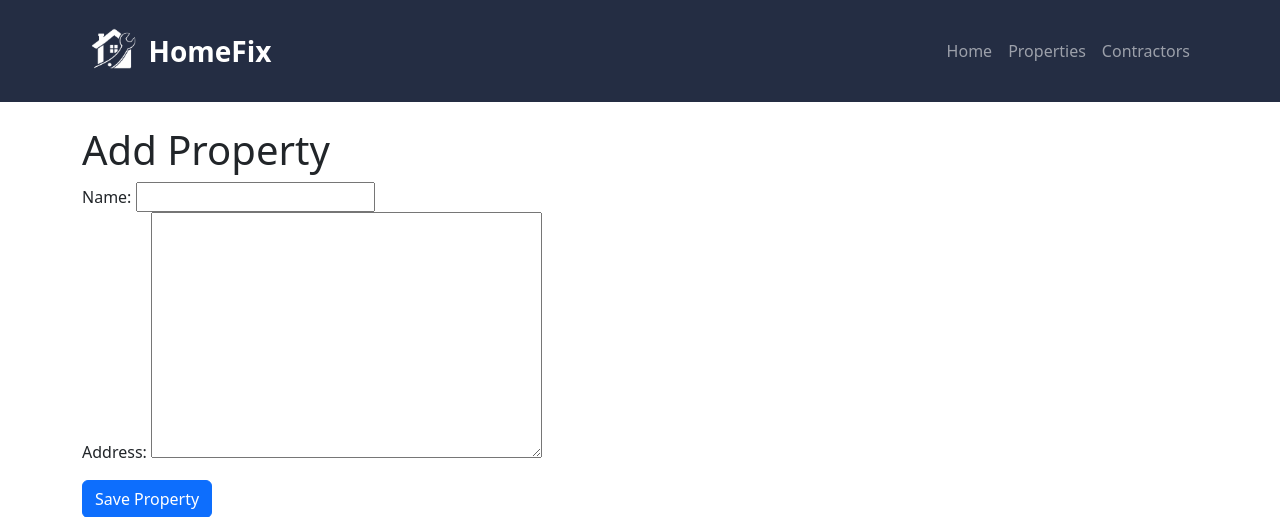
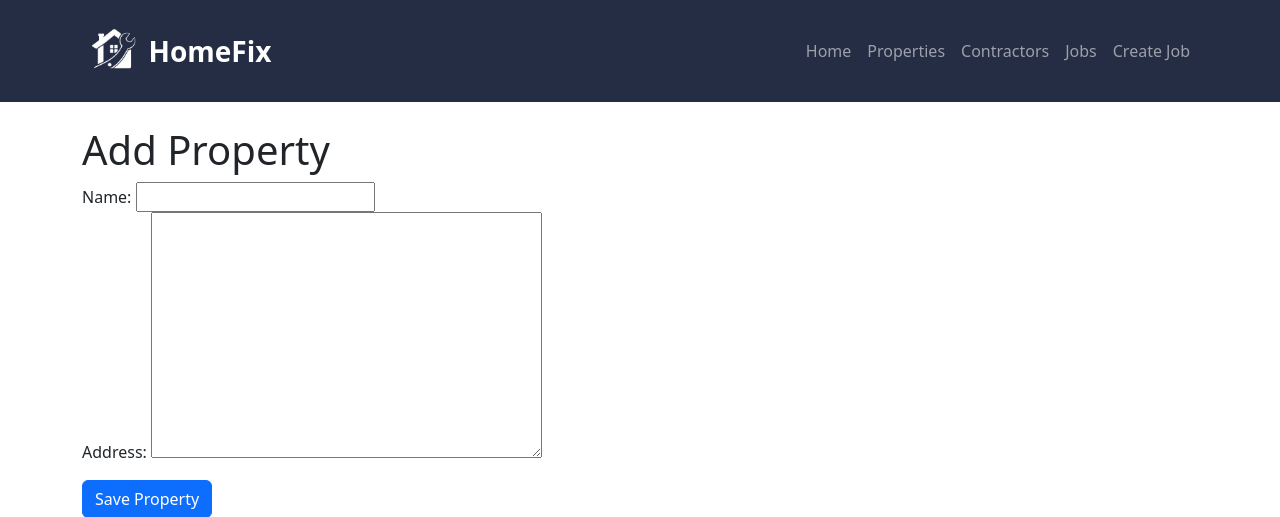
Before and after one commit to Y40Y50/homefix, a Django app: page /properties/create/ in a window 1280 px wide. Shown: the top 517 px of the page. Run offline with Django 5.2, Linux system fonts and the light colour scheme.

Commit message:
Complete maintenance job CRUD functionality

```diff
--- a/maintenance/forms.py
+++ b/maintenance/forms.py
@@ -1,5 +1,5 @@
 from django import forms
-from .models import Property
+from .models import Property, MaintenanceJob
 
 
 class PropertyForm(forms.ModelForm):
@@ -7,3 +7,17 @@ class PropertyForm(forms.ModelForm):
     class Meta:
         model = Property
         fields = ['name', 'address']
+
+class MaintenanceJobForm(forms.ModelForm):
+
+    class Meta:
+        model = MaintenanceJob
+
+        fields = [
+            'title',
+            'description',
+            'property',
+            'contractor',
+            'priority',
+            'status',
+        ]
--- a/maintenance/templates/maintenance/base.html
+++ b/maintenance/templates/maintenance/base.html
@@ -36,6 +36,12 @@
                 <a class="nav-link" href="/contractors/">
                     Contractors
                 </a>
+                <a class="nav-link" href="/jobs/">
+                    Jobs
+                </a>
+                <a class="nav-link" href="/jobs/create/">
+                    Create Job
+                </a>
 
             </div>
 
--- a/maintenance/urls.py
+++ b/maintenance/urls.py
@@ -16,4 +16,8 @@ urlpatterns = [
     views.edit_property,
     name='edit_property'
 ),
+    path('jobs/', views.job_list, name='job_list'),
+    path('jobs/create/', views.create_job, name='create_job'),
+    path('jobs/delete/<int:job_id>/', views.delete_job, name='delete_job'),
+    path('jobs/edit/<int:job_id>/', views.edit_job, name='edit_job'),
 ]
--- a/maintenance/views.py
+++ b/maintenance/views.py
@@ -1,6 +1,6 @@
 from django.shortcuts import render, redirect
-from .models import Property, Contractor
-from .forms import PropertyForm
+from .models import Property, Contractor, MaintenanceJob
+from .forms import PropertyForm, MaintenanceJobForm
 
 def home(request):
     return render(request, 'maintenance/home.html')
@@ -85,3 +85,85 @@ def edit_property(request, property_id):
         'maintenance/edit_property.html',
         context
     )
+# View to list all maintenance jobs
+def job_list(request):
+
+    jobs = MaintenanceJob.objects.all()
+
+    context = {
+        'jobs': jobs
+    }
+
+    return render(
+        request,
+        'maintenance/job_list.html',
+        context
+    )
+
+# View to create a new maintenance job
+def create_job(request):
+
+    if request.method == 'POST':
+
+        form = MaintenanceJobForm(request.POST)
+
+        if form.is_valid():
+
+            form.save()
+
+            return redirect('job_list')
+
+    else:
+
+        form = MaintenanceJobForm()
+
+    context = {
+        'form': form
+    }
+
+    return render(
+        request,
+        'maintenance/create_job.html',
+        context
+    )
+
+def delete_job(request, job_id):
+
+    job = MaintenanceJob.objects.get(id=job_id)
+
+    job.delete()
+
+    return redirect('job_list')
+
+def edit_job(request, job_id):
+
+    job = MaintenanceJob.objects.get(id=job_id)
+
+    if request.method == 'POST':
+
+        form = MaintenanceJobForm(
+            request.POST,
+            instance=job
+        )
+
+        if form.is_valid():
+
+            form.save()
+
+            return redirect('job_list')
+
+    else:
+
+        form = MaintenanceJobForm(
+            instance=job
+        )
+
+    context = {
+        'form': form
+    }
+
+    return render(
+        request,
+        'maintenance/edit_job.html',
+        context
+    )
```
Also changed, not shown: maintenance/templates/maintenance/create_job.html (added, +19 -0 lines), maintenance/templates/maintenance/edit_job.html (added, +19 -0 lines), maintenance/templates/maintenance/job_list.html (added, +59 -0 lines), db.sqlite3.
